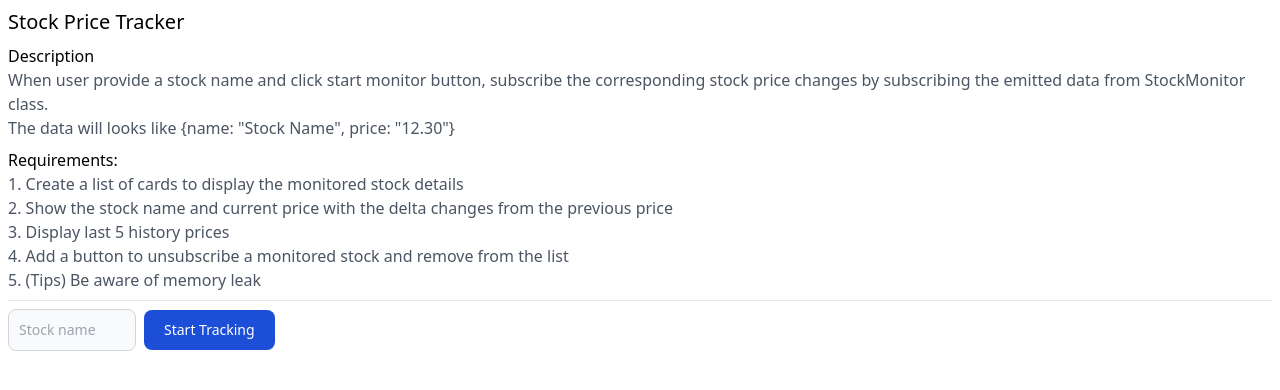
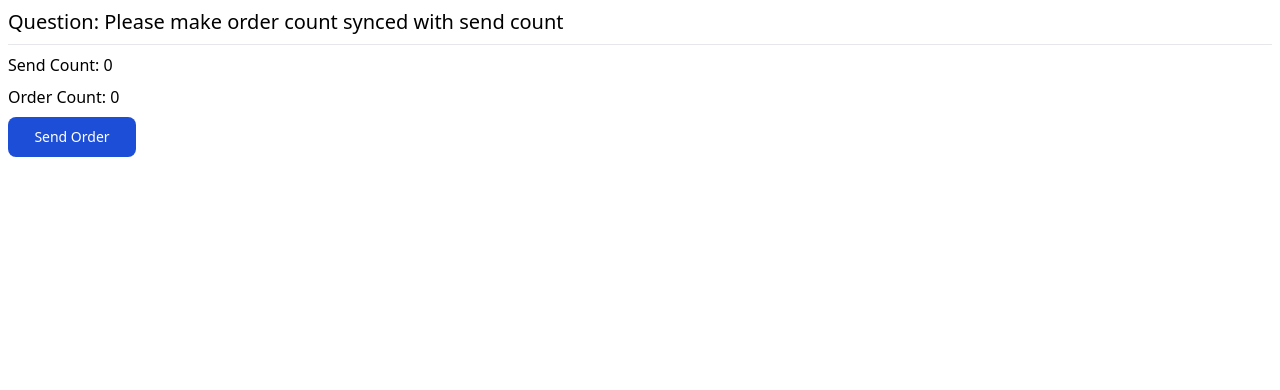
Before and after one commit to michaelchu0708091/react-interview, a React (Vite) app: page / in a window 1280 px wide. Shown: the top 390 px of the page. Built offline with nearby package versions, Linux system fonts and the light colour scheme.

Commit message:
Add button and input default styling and reset first question to q1

```diff
--- a/package.json
+++ b/package.json
@@ -20,7 +20,6 @@
     "autoprefixer": "^10.4.13",
     "events": "^3.3.0",
     "postcss": "^8.4.21",
-    "tailwind-merge": "^1.9.0",
     "tailwindcss": "^3.2.4",
     "typescript": "^4.9.3",
     "vite": "^4.1.0"
--- a/src/App.tsx
+++ b/src/App.tsx
@@ -1,13 +1,13 @@
-// import Question1 from "./Question1"
-// import Question2 from "./Question2"
+import Question1 from "./Question1";
+import Question2 from "./Question2";
 import Question3 from "./Question3";
 
 function App() {
   return (
     <div className="App">
-      {/* <Question1 /> */}
+      <Question1 />
       {/* <Question2 /> */}
-      <Question3 />
+      {/* <Question3 /> */}
     </div>
   );
 }
--- a/src/Question1.tsx
+++ b/src/Question1.tsx
@@ -1,31 +1,36 @@
-import { useState } from "react"
-import Button from "./components/Button"
+import { useState } from "react";
 
 const sendOrder = () => {
-  return new Promise<void>(resolve => {
+  return new Promise<void>((resolve) => {
     setTimeout(() => {
-      resolve()
-    }, 1000)
-  })
-}
+      resolve();
+    }, 1000);
+  });
+};
 
 const Question1: React.FC = () => {
-  const [orderCount, setOrderCount] = useState<number>(0)
-  const [sendCount, setSendCount] = useState<number>(0)
+  const [orderCount, setOrderCount] = useState<number>(0);
+  const [sendCount, setSendCount] = useState<number>(0);
 
   const handleSendOrder = async () => {
-    setSendCount(sendCount + 1)
+    setSendCount(sendCount + 1);
 
-    sendOrder().then(() => setOrderCount(orderCount + 1))
-  }
+    sendOrder().then(() => setOrderCount(orderCount + 1));
+  };
 
-  return <div className="flex flex-col gap-2">
-    <h1 className="text-xl">Question: Please make order count synced with send count</h1>
-    <hr />
-    <div>Send Count: {sendCount}</div>
-    <div>Order Count: {orderCount}</div>
-    <Button onClick={handleSendOrder} className="w-32">Send Order</Button>
-  </div>
-}
+  return (
+    <div className="flex flex-col gap-2">
+      <h1 className="text-xl">
+        Question: Please make order count synced with send count
+      </h1>
+      <hr />
+      <div>Send Count: {sendCount}</div>
+      <div>Order Count: {orderCount}</div>
+      <button onClick={handleSendOrder} className="w-32">
+        Send Order
+      </button>
+    </div>
+  );
+};
 
-export default Question1
+export default Question1;
--- a/src/Question3.tsx
+++ b/src/Question3.tsx
@@ -1,6 +1,4 @@
 // import StockTracker from "./StockTracker";
-
-import Button from "./components/Button";
 
 const Question3: React.FC = () => {
   return (
@@ -45,11 +43,8 @@ const Question3: React.FC = () => {
 const StockTrackerPanel: React.FC = () => {
   return (
     <div className="gap-2">
-      <input
-        className="inline-block bg-gray-50 border border-gray-300 text-gray-900 text-sm rounded-lg focus:ring-blue-500 focus:border-blue-500 mr-2 w-32 p-2.5"
-        placeholder="Stock name"
-      />
-      <Button>Start Tracking</Button>
+      <input className="w-32" placeholder="Stock name" />
+      <button>Start Tracking</button>
     </div>
   );
 };
--- a/src/components/Button.tsx
+++ /dev/null
@@ -1,13 +0,0 @@
-import React from "react"
-
-import { twMerge } from 'tailwind-merge'
-
-interface Props extends React.ComponentPropsWithoutRef<"button"> {
-  children?: React.ReactNode
-}
-
-const Button: React.FC<Props> = ({ children, className = '', ...props }) => {
-  return <button className={twMerge("text-white bg-blue-700 hover:bg-blue-800 focus:ring-4 focus:ring-blue-300 font-medium rounded-lg text-sm px-5 py-2.5 mr-2 mb-2 dark:bg-blue-600 dark:hover:bg-blue-700 focus:outline-none dark:focus:ring-blue-800", className)} {...props}>{children}</button>
-}
-
-export default Button
--- a/src/index.css
+++ b/src/index.css
@@ -5,3 +5,11 @@
 body {
   padding: 0.5rem;
 }
+
+button {
+  @apply text-white bg-blue-700 hover:bg-blue-800 focus:ring-4 focus:ring-blue-300 font-medium rounded-lg text-sm px-5 py-2.5 mr-2 mb-2 dark:bg-blue-600 dark:hover:bg-blue-700 focus:outline-none dark:focus:ring-blue-800;
+}
+
+input {
+  @apply inline-block bg-gray-50 border border-gray-300 text-gray-900 text-sm rounded-lg focus:ring-blue-500 focus:border-blue-500 mr-2 p-2.5;
+}
```
Also changed, not shown: src/Question2.tsx (+32 -9 lines), 1 other file (tests, documents, lock files or other folders).
